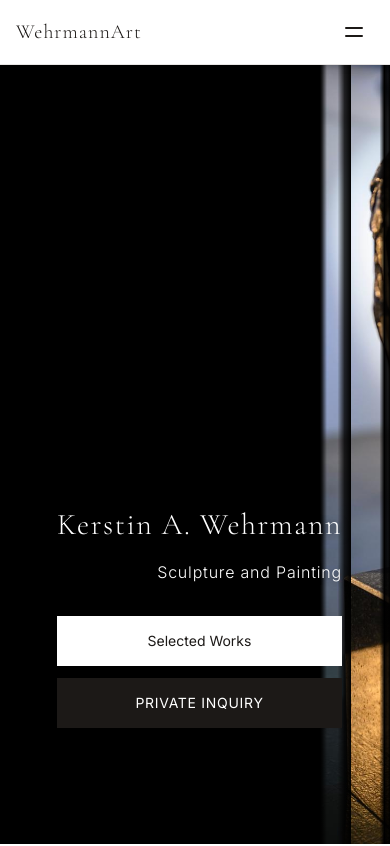
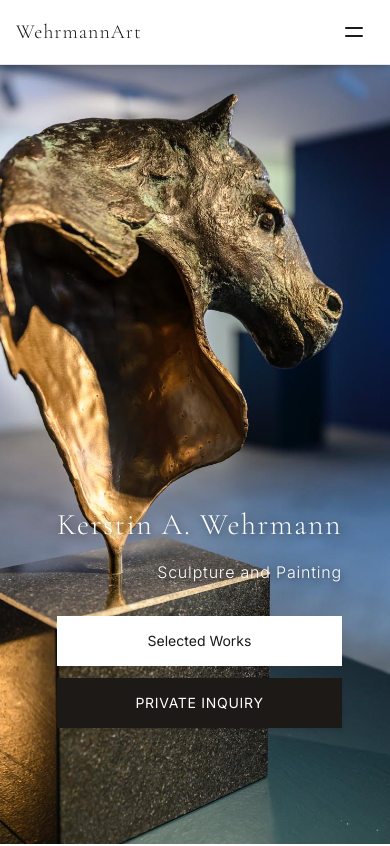
Before and after one commit to dianabombi/Kerstin-Wehrmann, a React (Create React App) app: page / in a window 390 px wide. Shown: the top 846 px of the page. Built offline with nearby package versions, Linux system fonts and the light colour scheme.

Commit message:
Add mobile-responsive hero banner with separate images for mobile and desktop

```diff
--- a/src/components/Hero.tsx
+++ b/src/components/Hero.tsx
@@ -3,50 +3,24 @@ import { Link } from 'react-router-dom';
 
 const Hero = () => {
   return (
-    <section id="home" className="relative min-h-screen flex items-center pt-16 sm:pt-20 sm:pb-0 overflow-hidden bg-black">
-      {/* Background Image - Left Positioned */}
-      <div className="absolute inset-0 z-0 ml-80">
+    <section id="home" className="relative min-h-screen flex items-center pt-16 sm:pt-20 sm:pb-0 overflow-hidden" style={{ backgroundColor: '#232222' }}>
+      {/* Background Image - Mobile version */}
+      <div className="absolute inset-0 z-0 sm:hidden ">
         <img
           src="/horse.JPG"
           alt="Bronze sculpture by Kerstin A. Wehrmann"
-          className=" h-full object-cover"
+          className="w-full h-full object-cover"
+          style={{ objectPosition: 'center center' }}
+        />
+      </div>
+
+      {/* Background Image - Desktop version */}
+      <div className="absolute inset-0 z-0 ml-32 mt-10 hidden sm:block">
+        <img
+          src="/HorseHead.jpg"
+          alt="Bronze sculpture by Kerstin A. Wehrmann"
+          className="h-full object-cover"
           style={{ objectPosition: '5% 25%' }}
-        />
-
-        {/* Left Edge Gradient - Inside Out */}
-        <div
-          className="absolute inset-0 z-[5]"
-          style={{
-            background: 'linear-gradient(to left, rgba(0,0,0,0) 90%, rgba(0,0,0,0.8) 97%, rgba(0,0,0,1) 100%)',
-            pointerEvents: 'none'
-          }}
-        />
-
-        {/* Right Edge Gradient - Inside Out */}
-        <div
-          className="absolute inset-0 z-[5]"
-          style={{
-            background: 'linear-gradient(to right, rgba(0,0,0,0) 90%, rgba(0,0,0,0.8) 97%, rgba(0,0,0,1) 100%)',
-            pointerEvents: 'none'
-          }}
-        />
-
-        {/* Additional Right Edge Gradient - Inside the sculpture */}
-        <div
-          className="absolute inset-0 z-[5]"
-          style={{
-            background: 'linear-gradient(to left, rgba(0,0,0,0) 0%, rgba(0,0,0,0.8) 5%, rgba(0,0,0,1) 8%, rgba(0,0,0,0) 15%)',
-            pointerEvents: 'none'
-          }}
-        />
-
-        {/* Middle Gradient - Same as left */}
-        <div
-          className="absolute inset-0 z-[5]"
-          style={{
-            background: 'linear-gradient(to right, rgba(0,0,0,0) 25%, rgba(0,0,0,0.8) 35%, rgba(0,0,0,1) 45%, rgba(0,0,0,0.8) 40%, rgba(0,0,0,0) 45%)',
-            pointerEvents: 'none'
-          }}
         />
       </div>
 
```
Also changed, not shown: public/HorseHead.jpg (added).
